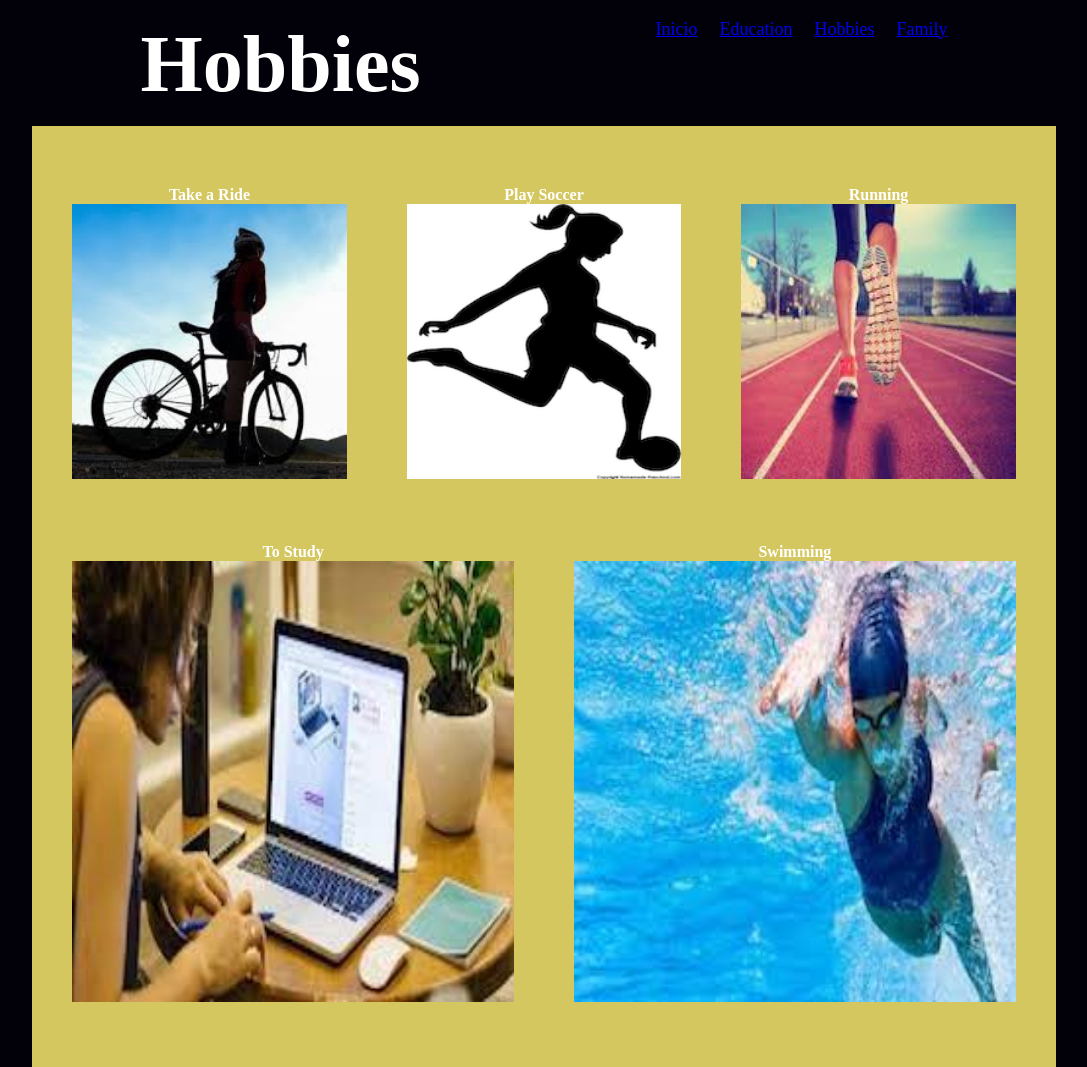
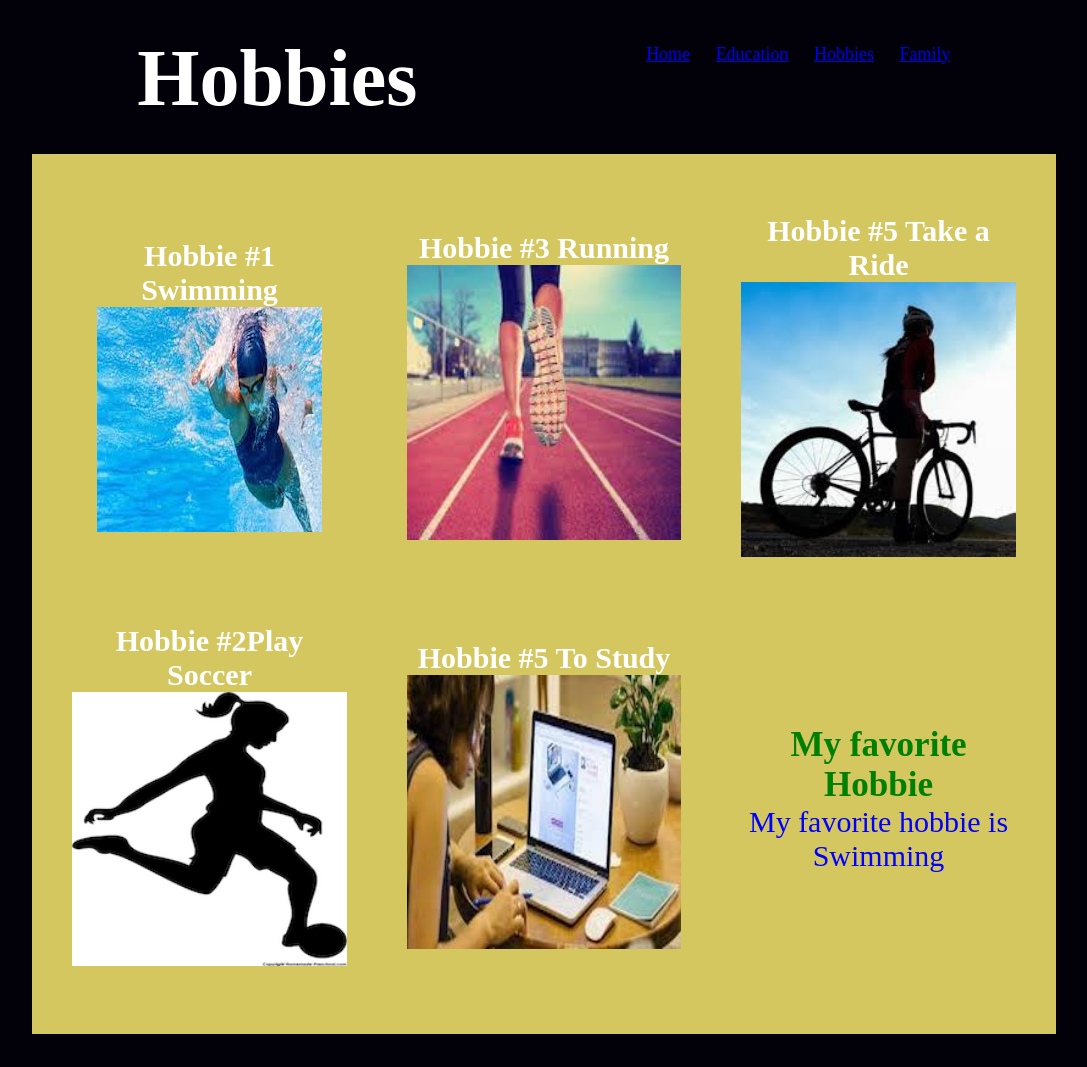
Before and after one commit to lpizarro2391/Project-0, a plain HTML site: page html/hobbies.html in a window 1280 px wide. Shown: the whole page, without its empty margins (96-1183 px from the left). After the commit the page ends 1034 px from the top, so only its background shows below. Drawn offline with Linux system fonts and the light colour scheme.

Commit message:
revisando csas

```diff
--- a/css/education.css
+++ b/css/education.css
@@ -70,6 +70,11 @@
     h2:first-child{
       text-decoration: underline;
     }
+    input[type=text] {
+    background-color: green;
+}
+
+
   @media (min-width: 500px) {
    body {
        background-color: grey;
--- a/css/hobbies.css
+++ b/css/hobbies.css
@@ -10,6 +10,15 @@ h1, h4{
 }
 h1{
   font-size: 80px;
+}
+div {
+    font-size: 30px;
+    p {
+        color: blue;
+    }
+    h3 {
+        color: green;
+    }
 }
 @media (min-width: 500px){
 .wrapper {
@@ -59,7 +68,7 @@ h1{
        margin: auto;
        padding: 3%;
      	width: 20%;
-       order: 1;
+       order: 4;
        flex-grow: 1;
      	}
 
@@ -73,7 +82,7 @@ h1{
        margin: auto;
        padding: 3%;
      	width: 20%;
-       order: 2;
+       order: 4;
        flex-grow: 1;
      	}
   .cl2 img{
@@ -98,8 +107,8 @@ h1{
     text-align: center;
        margin: auto;
        padding: 3%;
-      width: 30%;
-       order: 4;
+      width: 20%;
+       order: 5;
        flex-grow: 1;
       }
   .cl4 img{
@@ -111,10 +120,19 @@ h1{
     text-align: center;
        margin: auto;
        padding: 3%;
-     	width: 30%;
+     	width: 20%;
        order: 5;
        flex-grow: 1;
      	}
+
+  .cl6{
+    text-align: center;
+       margin: auto;
+       padding: 3%;
+      width: 20%;
+       order: 1;
+       flex-grow: 1;
+      }
   .cl5 img{
   width: 100%;
 
--- a/css/style.css
+++ b/css/style.css
@@ -34,7 +34,15 @@ p::selection {
             background-color: red;
         }
 
-
+        div {
+            font-size: 18px;
+            p {
+                color: blue;
+            }
+            ul {
+                color: green;
+            }
+        }
 #title{
   color: white;
   background-color: gray;
--- a/html/hobbies.html
+++ b/html/hobbies.html
@@ -11,7 +11,7 @@
         <h1 >Hobbies</h1>
         <div class="menu" >
           <navbar id="menu-principal">
-            <a  href="../index.html">Inicio</a>
+            <a  href="../index.html">Home</a>
             <a  href="../html/Education.html">Education</a>
             <a  href="#">Hobbies</a>
             <a  href="../html/Family.html">Family</a>
@@ -19,23 +19,29 @@
       </header>
       <section>
         <div class="cl1">
-          <h4>Take a Ride</h4>
+          <h4>Hobbie #5 Take a Ride</h4>
           <img src="../img/by.jpg" alt="Bycicle">
         </div>
       <div class="cl2">
-          <h4>Play Soccer</h4>
+          <h4>Hobbie #2Play Soccer</h4>
           <img src="../img/fut.png" alt="Soccer">
       </div>
       <div class="cl3">
-        <h4>Running</h4>
+        <h4>Hobbie #3 Running</h4>
         <img src="../img/run.jpg" alt="Run">
       </div>
         <div class="cl4">
-          <h4>To Study</h4>
+          <h4>Hobbie #5 To Study</h4>
           <img src="../img/st.jpg" alt="Study">
         </div>
         <div class="cl5">
-          <h4>Swimming</h4>
+          <div class="prefh">
+            <h3>My favorite Hobbie</h3>
+            <p>  My favorite  hobbie is Swimming  </p>
+          </div>
+        </div>
+        <div class="cl6">
+          <h4>Hobbie #1 Swimming</h4>
           <img src="../img/sw.jpg" alt="Swim">
         </div>
       </section>
```
Also changed, not shown: html/family.html (+1 -1 lines).
